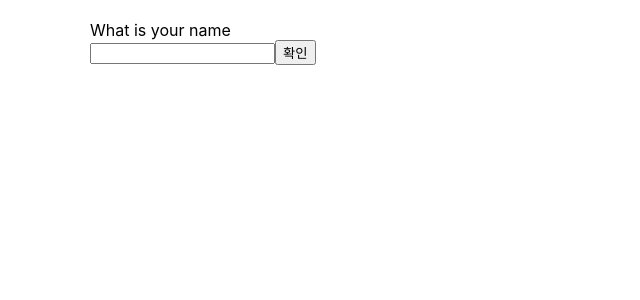
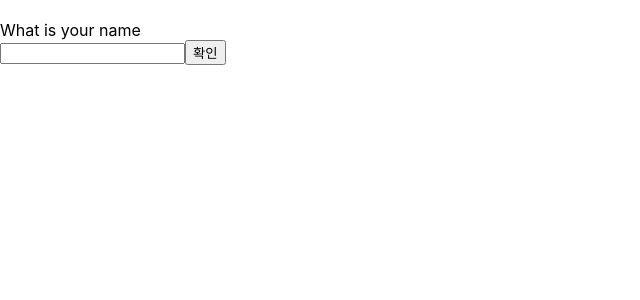
Before and after one commit to jinhwansuh/nextjs-real-time-chatting, a Next.js app in the folder client/: page /chat in a window 1280 px wide. Shown: the top 300 px of the page, without its empty margins (0-640 px from the left). Built offline with nearby package versions, Linux system fonts and the light colour scheme.

Commit message:
design(client): 기본 width값 변경

```diff
--- a/client/src/pages/chat/index.styled.ts
+++ b/client/src/pages/chat/index.styled.ts
@@ -4,6 +4,7 @@ import BaseRoomList from './RoomList/RoomList';
 import BaseChattingArea from './ChattingArea/ChattingArea';
 
 const Main = styled.main`
+  width: 1100px;
   border: 1px solid #ddd;
 `;
 
--- a/client/src/styles/globals.ts
+++ b/client/src/styles/globals.ts
@@ -20,7 +20,6 @@ export const GlobalStyle = createGlobalStyle`
 
   main {
     display: flex;
-    width: 1100px;
     min-height: 650px;
     margin: 20px auto;
   }
```
